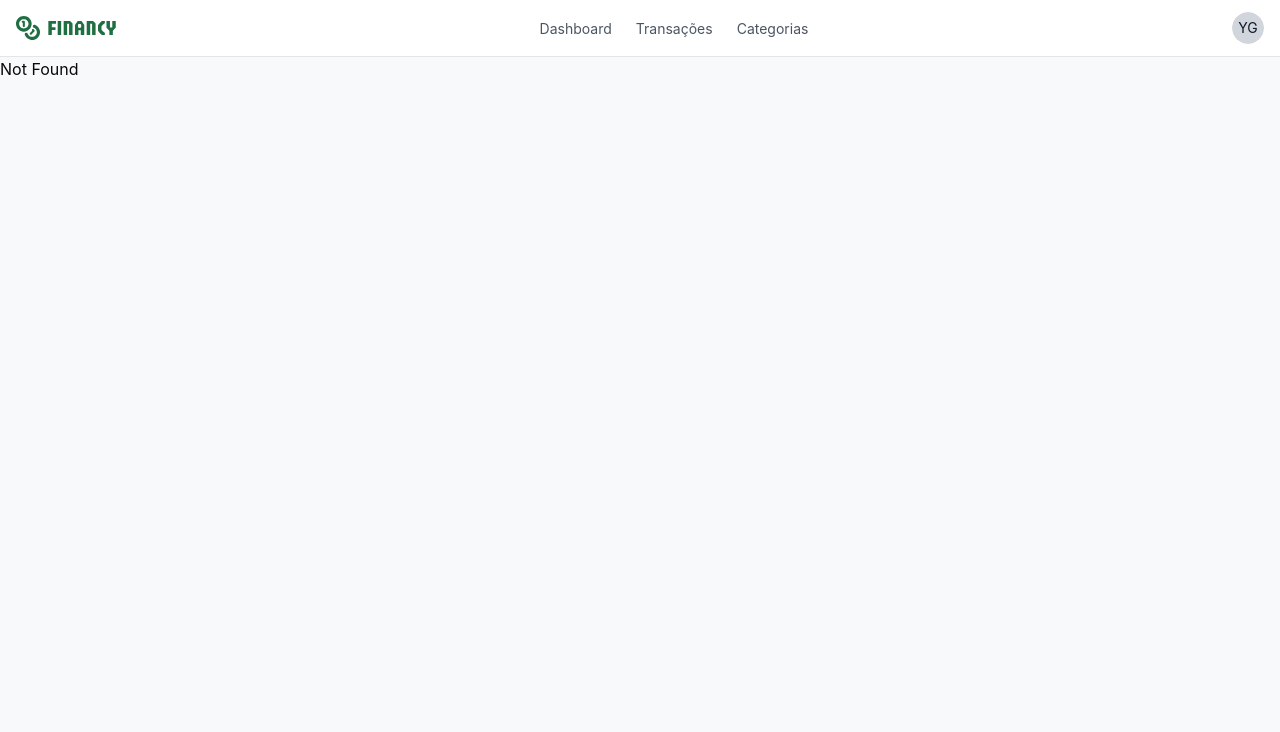
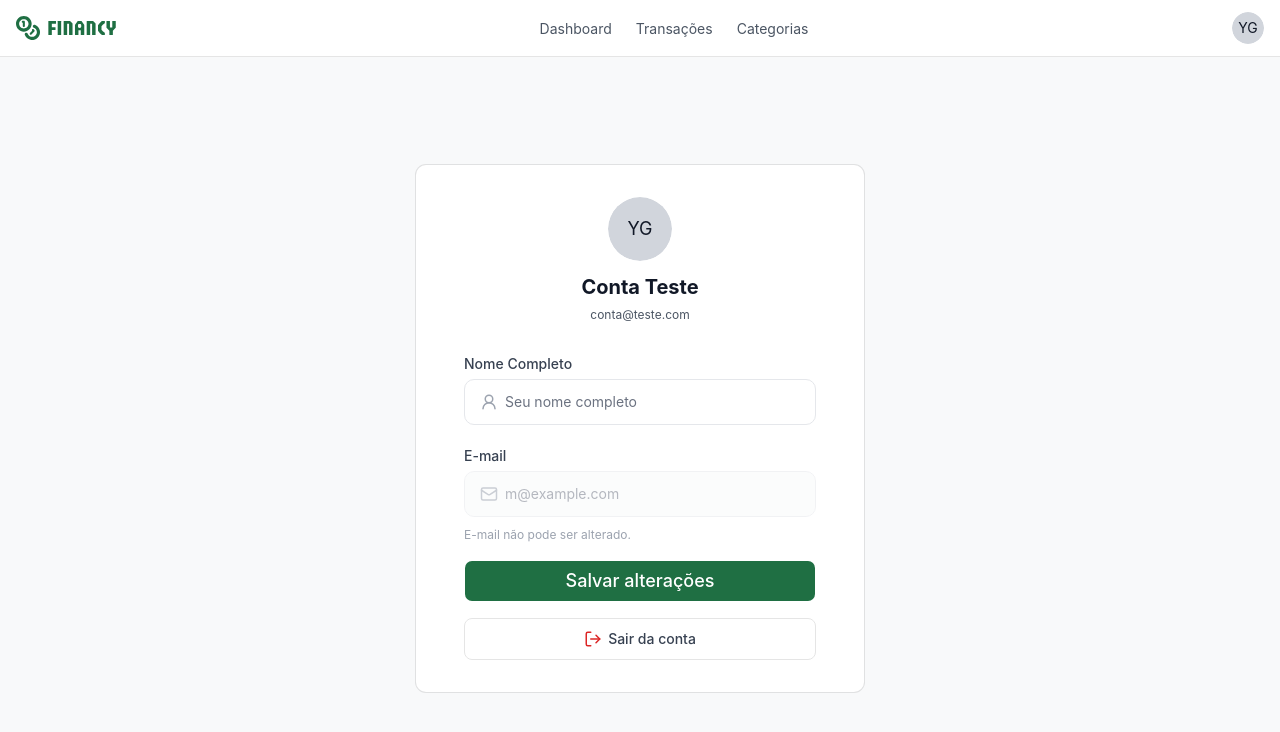
Before and after one commit to combizera/rocketseat-financy, a React (Vite) app in the folder apps/web/: page /profile in a window 1280 px wide. Before the commit this address had no page. Shown: the top 732 px of the page. Built offline with nearby package versions, Linux system fonts and the light colour scheme.

Commit message:
feat: create page /profile

```diff
--- a/apps/web/src/components/categories/category-cards.tsx
+++ b/apps/web/src/components/categories/category-cards.tsx
@@ -3,7 +3,7 @@ import CardCategoryItem from "../ui/card-category-item";
 
 export default function CategoryCards() {
   return (
-    <section className="grid grid-cols-1 md:grid-cols-4 gap-6 w-full">
+    <section className="grid grid-cols-1 md:grid-cols-4 gap-4 w-full">
       <CardCategoryItem
         id="1"
         name="Alimentação"
--- a/apps/web/src/components/header.tsx
+++ b/apps/web/src/components/header.tsx
@@ -1,4 +1,5 @@
 import { Link, useLocation } from "@tanstack/react-router"
+
 import { Avatar, AvatarFallback } from "@/components/ui/avatar"
 import { cn } from "@/lib/utils"
 
@@ -54,9 +55,11 @@ export default function Header() {
         </nav>
 
         {/* PROFILE */}
-        <Avatar>
-          <AvatarFallback>YG</AvatarFallback>
-        </Avatar>
+        <Link to="/profile" className="transition hover:opacity-70">
+          <Avatar>
+            <AvatarFallback>YG</AvatarFallback>
+          </Avatar>
+        </Link>
       </div>
     </header>
   )
--- a/apps/web/src/components/transactions/create-transaction-button.tsx
+++ b/apps/web/src/components/transactions/create-transaction-button.tsx
@@ -81,7 +81,9 @@ export default function CreateTransactionButton() {
             </div>
 
             <div className="grid gap-2">
-              <Label htmlFor="description-1">Valor</Label>
+              <Label htmlFor="description-1">
+                Valor
+              </Label>
               {/* // TODO: colocar datepicker */}
               <Input
                 placeholder="Descrição da categoria"
--- a/apps/web/src/components/ui/dialog.tsx
+++ b/apps/web/src/components/ui/dialog.tsx
@@ -50,7 +50,7 @@ function DialogContent({
       <DialogPrimitive.Popup
         data-slot="dialog-content"
         className={cn(
-          "bg-background data-open:animate-in data-closed:animate-out data-closed:fade-out-0 data-open:fade-in-0 data-closed:zoom-out-95 data-open:zoom-in-95 ring-foreground/10 grid max-w-[calc(100%-2rem)] gap-4 rounded-md p-4 text-xs/relaxed ring-1 duration-100 sm:max-w-sm fixed top-1/2 left-1/2 z-50 w-full -translate-x-1/2 -translate-y-1/2 outline-none",
+          "bg-background data-open:animate-in data-closed:animate-out data-closed:fade-out-0 data-open:fade-in-0 data-closed:zoom-out-95 data-open:zoom-in-95 ring-foreground/10 grid max-w-[calc(100%-2rem)] gap-4 rounded-md p-6 text-xs/relaxed ring-1 duration-100 sm:max-w-sm fixed top-1/2 left-1/2 z-50 w-full -translate-x-1/2 -translate-y-1/2 outline-none",
           className,
         )}
         {...props}
--- a/apps/web/src/routeTree.gen.ts
+++ b/apps/web/src/routeTree.gen.ts
@@ -11,6 +11,7 @@
 import { Route as rootRouteImport } from './routes/__root'
 import { Route as TransactionsRouteImport } from './routes/transactions'
 import { Route as RegisterRouteImport } from './routes/register'
+import { Route as ProfileRouteImport } from './routes/profile'
 import { Route as DashboardRouteImport } from './routes/dashboard'
 import { Route as CategoriesRouteImport } from './routes/categories'
 import { Route as IndexRouteImport } from './routes/index'
@@ -23,6 +24,11 @@ const TransactionsRoute = TransactionsRouteImport.update({
 const RegisterRoute = RegisterRouteImport.update({
   id: '/register',
   path: '/register',
+  getParentRoute: () => rootRouteImport,
+} as any)
+const ProfileRoute = ProfileRouteImport.update({
+  id: '/profile',
+  path: '/profile',
   getParentRoute: () => rootRouteImport,
 } as any)
 const DashboardRoute = DashboardRouteImport.update({
@@ -45,6 +51,7 @@ export interface FileRoutesByFullPath {
   '/': typeof IndexRoute
   '/categories': typeof CategoriesRoute
   '/dashboard': typeof DashboardRoute
+  '/profile': typeof ProfileRoute
   '/register': typeof RegisterRoute
   '/transactions': typeof TransactionsRoute
 }
@@ -52,6 +59,7 @@ export interface FileRoutesByTo {
   '/': typeof IndexRoute
   '/categories': typeof CategoriesRoute
   '/dashboard': typeof DashboardRoute
+  '/profile': typeof ProfileRoute
   '/register': typeof RegisterRoute
   '/transactions': typeof TransactionsRoute
 }
@@ -60,19 +68,33 @@ export interface FileRoutesById {
   '/': typeof IndexRoute
   '/categories': typeof CategoriesRoute
   '/dashboard': typeof DashboardRoute
+  '/profile': typeof ProfileRoute
   '/register': typeof RegisterRoute
   '/transactions': typeof TransactionsRoute
 }
 export interface FileRouteTypes {
   fileRoutesByFullPath: FileRoutesByFullPath
-  fullPaths: '/' | '/categories' | '/dashboard' | '/register' | '/transactions'
+  fullPaths:
+    | '/'
+    | '/categories'
+    | '/dashboard'
+    | '/profile'
+    | '/register'
+    | '/transactions'
   fileRoutesByTo: FileRoutesByTo
-  to: '/' | '/categories' | '/dashboard' | '/register' | '/transactions'
+  to:
+    | '/'
+    | '/categories'
+    | '/dashboard'
+    | '/profile'
+    | '/register'
+    | '/transactions'
   id:
     | '__root__'
     | '/'
     | '/categories'
     | '/dashboard'
+    | '/profile'
     | '/register'
     | '/transactions'
   fileRoutesById: FileRoutesById
@@ -81,6 +103,7 @@ export interface RootRouteChildren {
   IndexRoute: typeof IndexRoute
   CategoriesRoute: typeof CategoriesRoute
   DashboardRoute: typeof DashboardRoute
+  ProfileRoute: typeof ProfileRoute
   RegisterRoute: typeof RegisterRoute
   TransactionsRoute: typeof TransactionsRoute
 }
@@ -99,6 +122,13 @@ declare module '@tanstack/react-router' {
       path: '/register'
       fullPath: '/register'
       preLoaderRoute: typeof RegisterRouteImport
+      parentRoute: typeof rootRouteImport
+    }
+    '/profile': {
+      id: '/profile'
+      path: '/profile'
+      fullPath: '/profile'
+      preLoaderRoute: typeof ProfileRouteImport
       parentRoute: typeof rootRouteImport
     }
     '/dashboard': {
@@ -129,6 +159,7 @@ const rootRouteChildren: RootRouteChildren = {
   IndexRoute: IndexRoute,
   CategoriesRoute: CategoriesRoute,
   DashboardRoute: DashboardRoute,
+  ProfileRoute: ProfileRoute,
   RegisterRoute: RegisterRoute,
   TransactionsRoute: TransactionsRoute,
 }
--- a/apps/web/src/routes/categories.tsx
+++ b/apps/web/src/routes/categories.tsx
@@ -11,7 +11,7 @@ export const Route = createFileRoute("/categories")({
 function RouteComponent() {
   return (
     <main className="max-w-7xl mx-auto py-12 px-4 w-full">
-      <section className="flex flex-col gap-6 items-start mb-8">
+      <section className="flex flex-col gap-8 items-start mb-8">
         {/* TITLE */}
         <PageTitle
           title="Categorias"
--- /dev/null
+++ b/apps/web/src/routes/profile.tsx
@@ -0,0 +1,85 @@
+import { createFileRoute, Link } from "@tanstack/react-router"
+
+import { LogOut, Mail, UserRound } from "lucide-react"
+import { Avatar, AvatarFallback } from "@/components/ui/avatar"
+import { Button } from "@/components/ui/button"
+import {
+  Card,
+  CardContent,
+  CardDescription,
+  CardHeader,
+  CardTitle,
+} from "@/components/ui/card"
+import { Input } from "@/components/ui/input"
+import { Label } from "@/components/ui/label"
+
+export const Route = createFileRoute("/profile")({
+  component: RouteComponent,
+})
+
+function RouteComponent() {
+  return (
+    <div className="flex justify-center items-center">
+      <Card className="w-full max-w-md">
+        <CardHeader className="text-center flex flex-col items-center mb-4">
+          <Avatar className="size-16 mb-2">
+            <AvatarFallback className="text-lg">
+              YG
+            </AvatarFallback>
+          </Avatar>
+          <CardTitle>
+            Conta Teste
+          </CardTitle>
+          <CardDescription>
+            conta@teste.com
+          </CardDescription>
+        </CardHeader>
+
+        <CardContent>
+          <form>
+            <div className="flex flex-col gap-6">
+              <div className="grid gap-2">
+                <Label htmlFor="email">
+                  Nome Completo
+                </Label>
+                <Input
+                  id="name"
+                  type="text"
+                  placeholder="Seu nome completo"
+                  icon={UserRound}
+                  required
+                />
+              </div>
+              <div className="grid gap-2">
+                <Label htmlFor="email">
+                  E-mail
+                </Label>
+                <Input
+                  id="email"
+                  type="email"
+                  placeholder="m@example.com"
+                  icon={Mail}
+                  disabled
+                />
+                <CardDescription className="text-gray-400">
+                  E-mail não pode ser alterado.
+                </CardDescription>
+              </div>
+            </div>
+            <div className="flex flex-col gap-4">
+              <Button type="submit" className="w-full mt-4">
+                Salvar alterações
+              </Button>
+              <Button variant="secondary" className="w-full" asChild>
+                <Link to="/">
+                  <LogOut className="size-4.5 text-red-base" />
+                  Sair da conta
+                </Link>
+              </Button>
+            </div>
+          </form>
+        </CardContent>
+      </Card>
+    </div>
+  )
+}
--- a/apps/web/src/routes/register.tsx
+++ b/apps/web/src/routes/register.tsx
@@ -1,4 +1,5 @@
 import { createFileRoute, Link } from "@tanstack/react-router"
+
 import { Lock, LogIn, Mail, UserRound } from "lucide-react"
 import { Button } from "@/components/ui/button"
 import {
```
